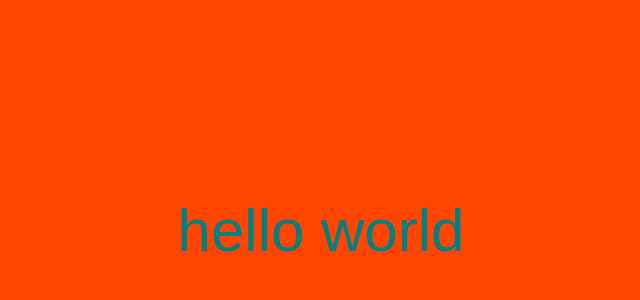
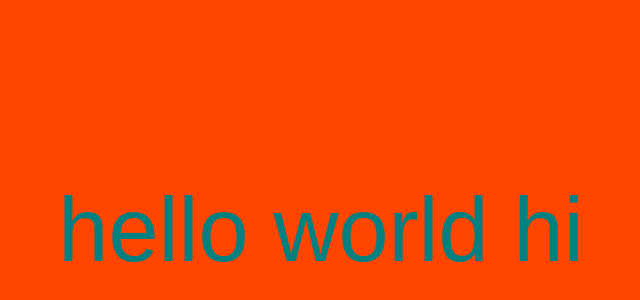
Before and after one commit to piotrusg/helloworld, a plain HTML site: page index.html in a window 1280 px wide. Shown: the part 170-470 px from the top of the page, without its empty margins (319-959 px from the left). Drawn offline with Linux system fonts and the light colour scheme.

Commit message:
practice

```diff
--- a/index.html
+++ b/index.html
@@ -26,7 +26,7 @@ justify-content: center;
 
 align-items: center;
 
-font-size: 60px;
+font-size: 90px;
 
 font-family: Arial, sans-serif;
 
@@ -42,6 +42,8 @@ color: teal;
 
  hello world
 
+ hi
+
 </body>
 
 </html>
```
